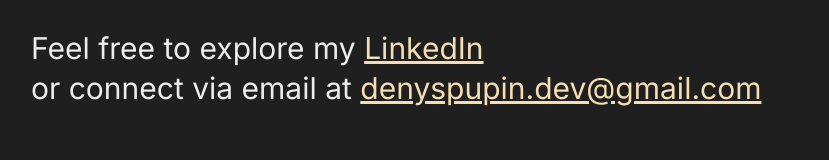
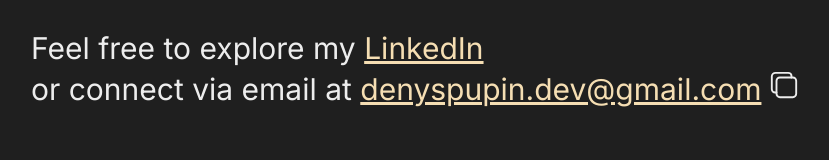
Before and after one commit to denyspupin/denyspupin.dev, a Next.js app: page /contacts in a window 1280 px wide. Shown: the part 400-560 px from the top of the page, without its empty margins (97-926 px from the left). Built offline with nearby package versions, Linux system fonts and the light colour scheme; no server answers.

Commit message:
Added copy email button

```diff
--- a/src/app/contacts/page.tsx
+++ b/src/app/contacts/page.tsx
@@ -1,3 +1,5 @@
+import CopyButton from "@/components/CopyButton";
+
 const Contacts = () => {
   return (
     <div className="flex h-[100dvh] flex-col justify-center gap-y-10">
@@ -21,6 +23,7 @@ const Contacts = () => {
           >
             denyspupin.dev@gmail.com
           </a>
+          <CopyButton value="denyspupin.dev@gmail.com" />
         </p>
       </div>
     </div>
--- /dev/null
+++ b/src/components/CopyButton.tsx
@@ -0,0 +1,44 @@
+"use client";
+
+import { IoCopyOutline } from "react-icons/io5";
+import * as motion from "motion/react-client";
+import { AnimatePresence } from "motion/react";
+import { useState } from "react";
+
+type Props = {
+  value: string;
+};
+
+const CopyButton = ({ value }: Props) => {
+  const [showPopup, setShowPopup] = useState(false);
+
+  const copyToClipboard = (value: string) => {
+    navigator.clipboard.writeText(value.trim());
+    setShowPopup(true);
+    setTimeout(() => setShowPopup(false), 1000);
+  };
+
+  return (
+    <button
+      className="text-md relative mx-2"
+      onClick={() => copyToClipboard(value)}
+      aria-label="Copy email to clipboard"
+    >
+      <IoCopyOutline />
+      <AnimatePresence>
+        {showPopup && (
+          <motion.div
+            initial={{ opacity: 0, scale: 0, x: "-50%" }}
+            animate={{ opacity: 1, scale: 1, x: "-50%" }}
+            transition={{ duration: 0.08 }}
+            className="text-md absolute left-[50%] top-[-35px] translate-x-[-50%] rounded-md bg-[rgb(21,21,21)] px-2 py-1 text-sm"
+          >
+            Copied
+          </motion.div>
+        )}
+      </AnimatePresence>
+    </button>
+  );
+};
+
+export default CopyButton;
```
